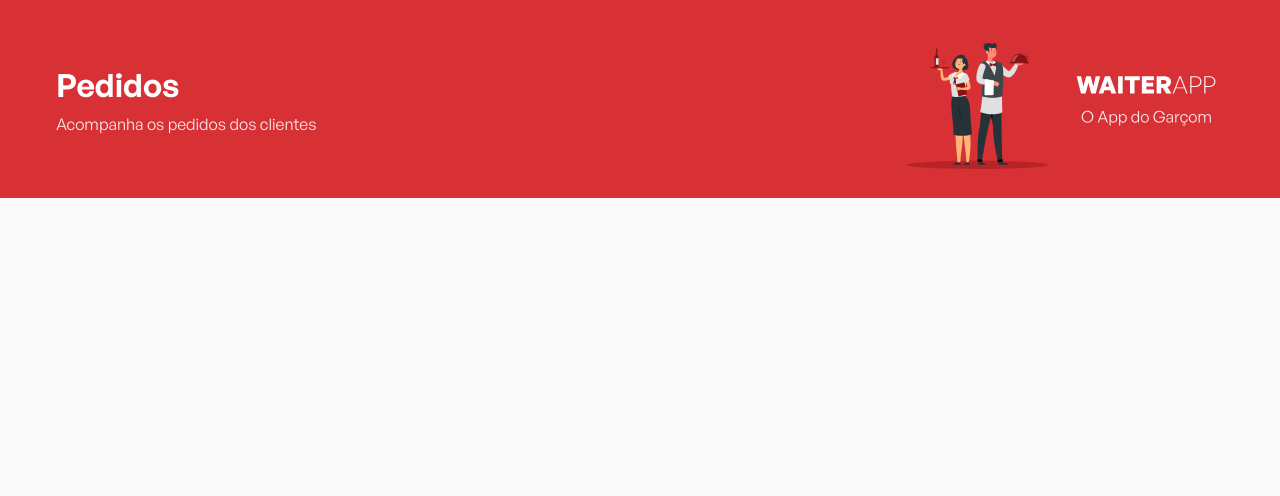
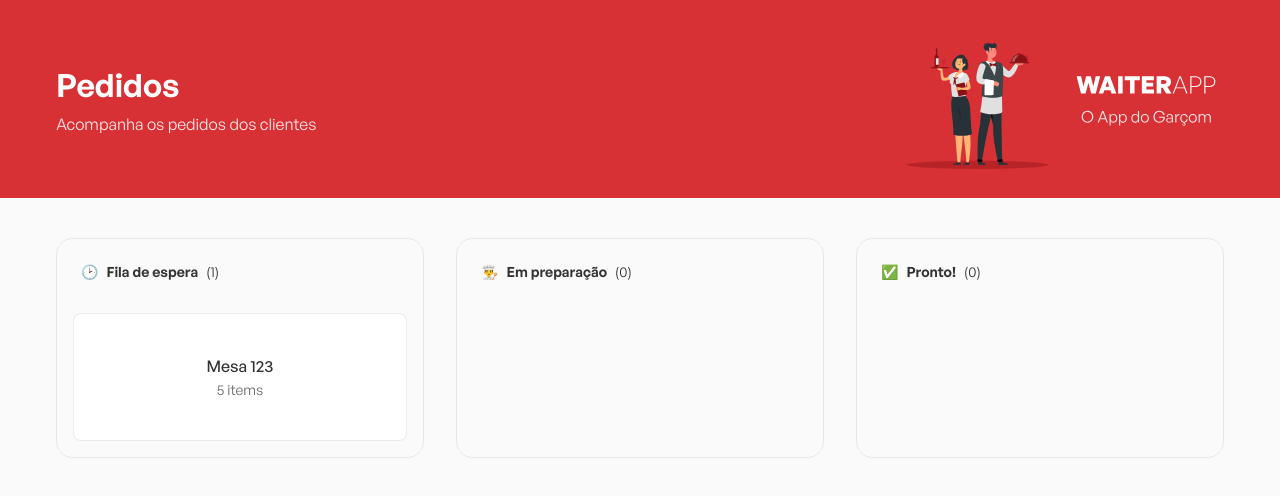
Before and after one commit to matheustodao/waiter-app-frontend, a React (Vite) app: page / in a window 1280 px wide. Shown: the top 496 px of the page. Built offline with nearby package versions, Linux system fonts and the light colour scheme.

Commit message:
refactor: rendering Orders component

```diff
--- a/src/App.tsx
+++ b/src/App.tsx
@@ -1,4 +1,5 @@
 import { Header } from './components/Header';
+import { Orders } from './components/Orders';
 import { GlobalStyles } from './styles/GlobalStyles';
 
 export function App() {
@@ -6,6 +7,7 @@
     <>
       <GlobalStyles />
       <Header />
+      <Orders />
     </>
   );
 }
```
